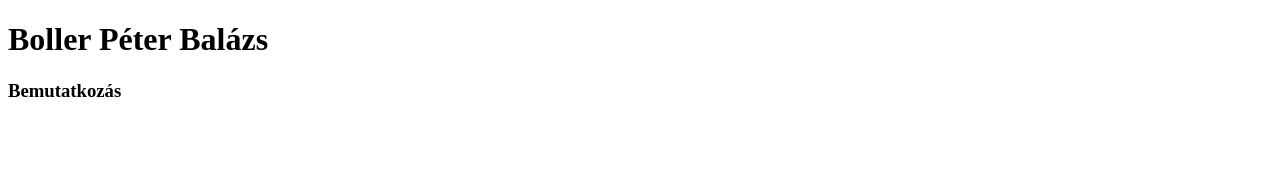
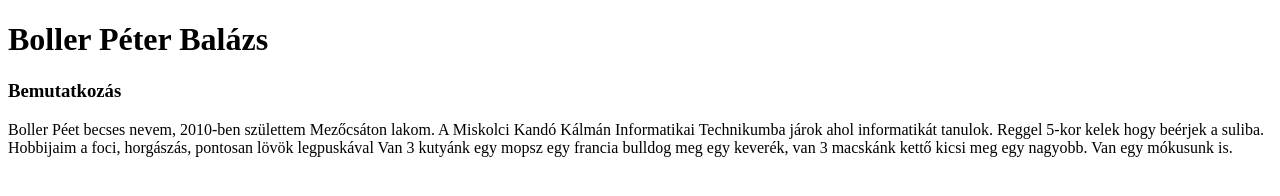
Before and after one commit to bollerpb/Weboldalam, a plain HTML site: page index.html in a window 1280 px wide. Drawn offline with Linux system fonts and the light colour scheme.

Commit message:
bemutatkozás

```diff
--- a/index.html
+++ b/index.html
@@ -8,6 +8,12 @@
 <body>
     <h1>Boller Péter Balázs</h1>
     <h3>Bemutatkozás</h3>
+    <p> Boller Péet becses nevem, 2010-ben születtem Mezőcsáton lakom.
+        A Miskolci Kandó Kálmán Informatikai Technikumba járok ahol informatikát tanulok.
+        Reggel 5-kor kelek hogy beérjek a suliba.
+        Hobbijaim a foci, horgászás, pontosan lövök legpuskával
+        Van 3 kutyánk egy mopsz egy francia bulldog meg egy keverék, van 3 macskánk kettő kicsi meg egy nagyobb. Van egy mókusunk is.
+    </p>
 
 </body>
 </html>
```
